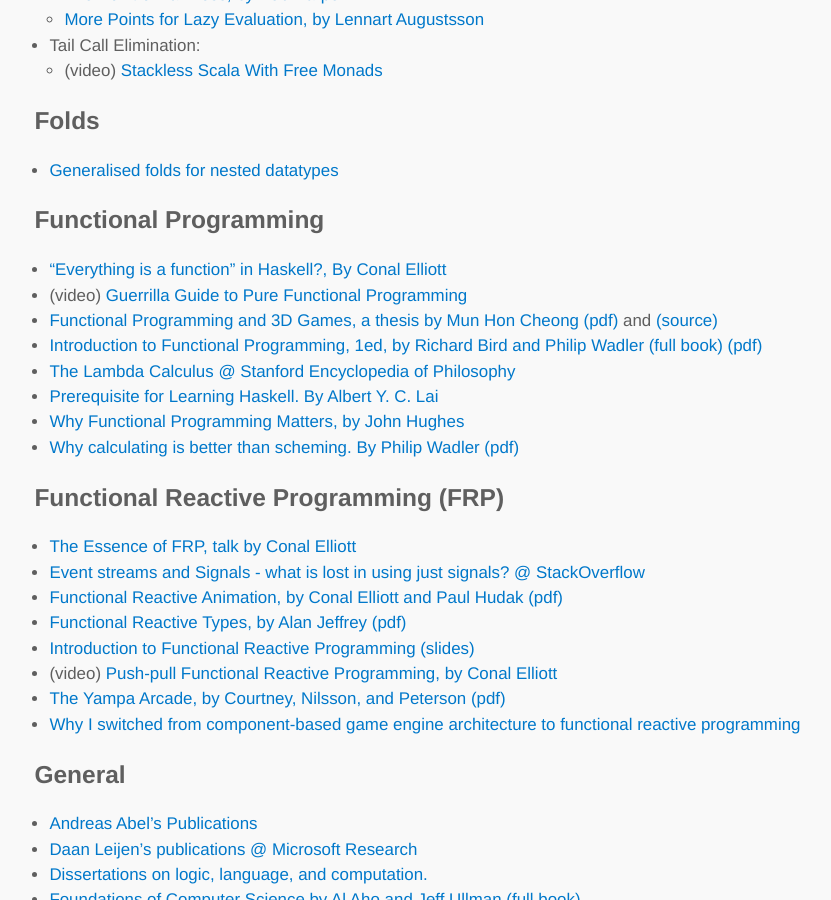
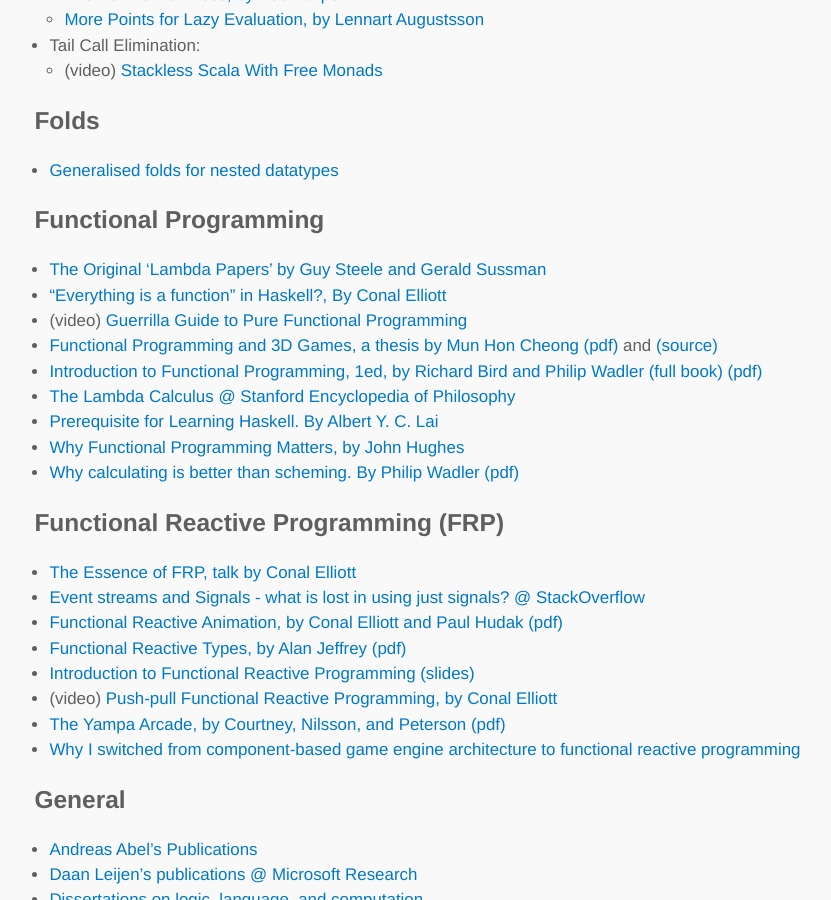
Before and after one commit to lambdatoast/lambdatoast.github.com, a Jekyll site: the page built from cs-resources/index.md, in a window 1280 px wide and 900 px high, scrolled down 3373 px. Shown: the whole window, without its empty margins (200-1031 px from the left). Built offline with Jekyll 4.4.1, drawn with Linux system fonts in a browser that asks for light colours.

Commit message:
Add link to The Original 'Lambda Papers' by Guy Steele and Gerald Sussman.

```diff
--- a/cs-resources/index.md
+++ b/cs-resources/index.md
@@ -125,6 +125,7 @@
   - [Generalised folds for nested datatypes](http://www.cs.ox.ac.uk/richard.bird/online/BirdPaterson99Generalised.pdf)
 
 ## Functional Programming
+  - [The Original 'Lambda Papers' by Guy Steele and Gerald Sussman](http://library.readscheme.org/page1.html)
   - ["Everything is a function" in Haskell?, By Conal Elliott](http://conal.net/blog/posts/everything-is-a-function-in-haskell)
   - (video) [Guerrilla Guide to Pure Functional Programming](http://vimeo.com/20293743)
   - [Functional Programming and 3D Games, a thesis by Mun Hon Cheong (pdf)](http://www.cse.unsw.edu.au/~pls/thesis/munc-thesis.pdf) and [(source)](http://www.haskell.org/haskellwiki/Frag)
```
